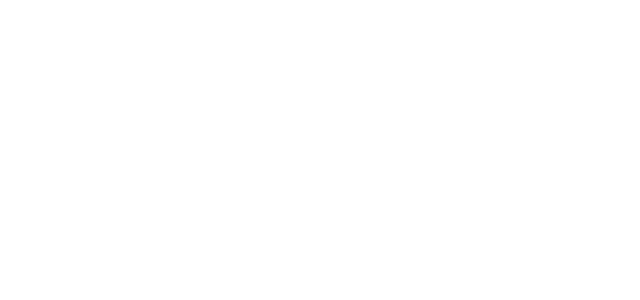
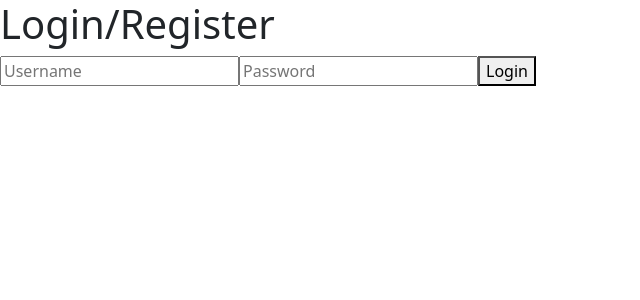
Before and after one commit to arian-azizi/sakurais-challenge, a React (Create React App) app: page /login in a window 1280 px wide. Shown: the top 300 px of the page, without its empty margins (0-640 px from the left). Built offline with nearby package versions, Linux system fonts and the light colour scheme.

Commit message:
panera resurrection

```diff
--- a/src/index.jsx
+++ b/src/index.jsx
@@ -2,6 +2,7 @@ import React from 'react';
 import ReactDOM from 'react-dom/client';
 import { BrowserRouter, Routes, Route } from 'react-router-dom';
 import App from './App';
+import LoginPage from './pages/LoginPage';
 import 'bootstrap/dist/css/bootstrap.min.css';
 
 const root = ReactDOM.createRoot(document.getElementById('root'));
@@ -9,7 +10,7 @@ root.render(
   <BrowserRouter>
     <Routes>
       <Route path="/" element={<App />}></Route>
-      <Route path="/login" element={<div />}></Route>
+      <Route path="/login" element={<LoginPage />}></Route>
     </Routes>
   </BrowserRouter>
 );
--- a/src/pages/LoginPage.jsx
+++ b/src/pages/LoginPage.jsx
@@ -1,5 +1,4 @@
 import axios from 'axios';
-import { response } from 'express';
 import React, { useState, useEffect } from 'react'
 import { useNavigate } from 'react-router-dom'
 
@@ -19,14 +18,14 @@ const LoginPage = () => {
         axios.post('https://brianhong.xyz/sorapi/login', {
             username: user,
             password: password,
-        })
-
-        if (response.data.error) {
-            alert('Error');
-        } else {
-            localStorage.setItem('u', response.data.UID);
-            navigate('/');
-        }
+        }).then(response => {
+            if (response.data.error) {
+                alert(response.data.error);
+            } else {
+                localStorage.setItem('u', response.data.UID);
+                navigate('/');
+            }
+        }).catch(error => alert(error))
     }
 
     return (
```
